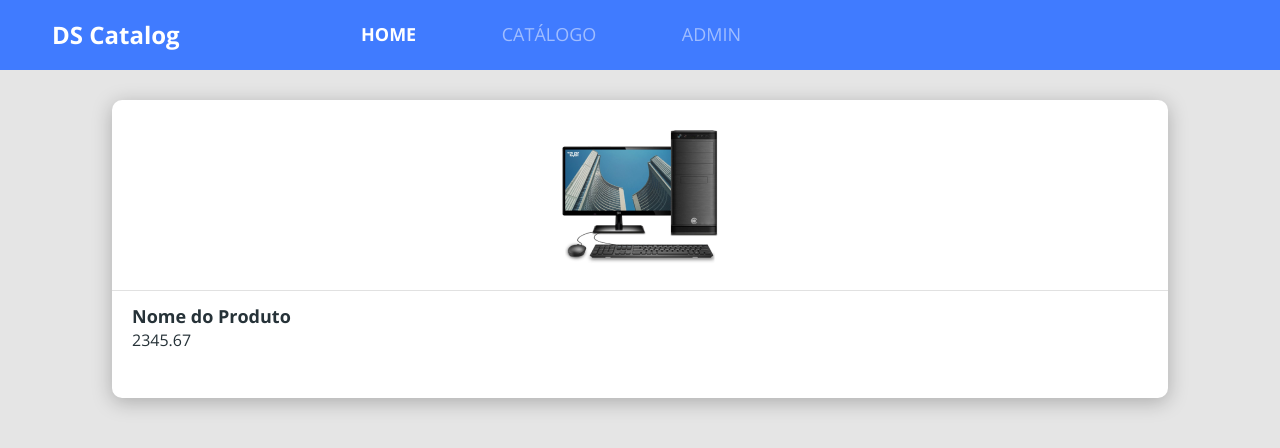
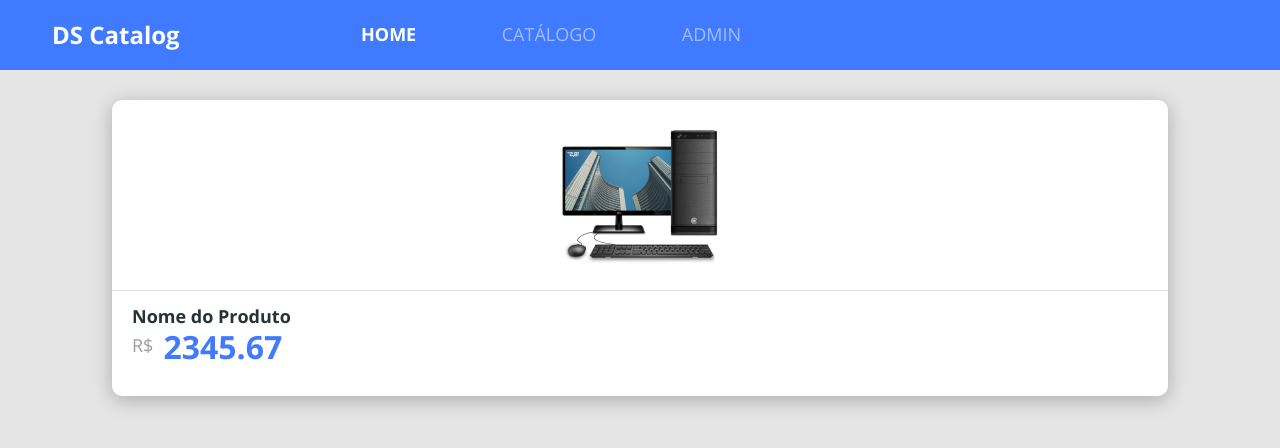
Before and after one commit to MateusLBSantos/dscatalog, a React (Create React App) app in the folder frontweb/: page / in a window 1280 px wide. Shown: the top 448 px of the page. Built offline with nearby package versions, Linux system fonts and the light colour scheme.

Commit message:
Component Product Price

```diff
--- a/frontweb/src/components/Product Card/index.tsx
+++ b/frontweb/src/components/Product Card/index.tsx
@@ -1,6 +1,7 @@
 import './styles.css'
 
 import ProductImg from 'assets/images/product.png';
+import ProductPrice from 'components/ProductPrice';
 
 const ProductCard = () => {
     return (
@@ -11,7 +12,7 @@ const ProductCard = () => {
                 </div>
                 <div className='card-bottom-container'>
                     <h6>Nome do Produto</h6>
-                    <p>2345.67</p>
+                    <ProductPrice/>
                 </div>
             </div>
         </>
--- /dev/null
+++ b/frontweb/src/components/ProductPrice/index.tsx
@@ -0,0 +1,13 @@
+import './styles.css'
+const ProductPrice = () => {
+    return (
+        <>
+            <div className='product-price-container'>
+                <span>R$</span>
+                <h3>2345.67</h3>
+            </div>
+        </>
+    );
+}
+
+export default ProductPrice;
--- /dev/null
+++ b/frontweb/src/components/ProductPrice/styles.css
@@ -0,0 +1,15 @@
+.product-price-container {
+    display: flex;
+}
+
+.product-price-container span {
+    font-size: 18px;
+    color: #9E9E9E;
+    margin-top: 4px;
+}
+
+.product-price-container h3 {
+    font-size: 32px;
+    color: #407BFF;
+    margin-left: 10px;
+}
```
